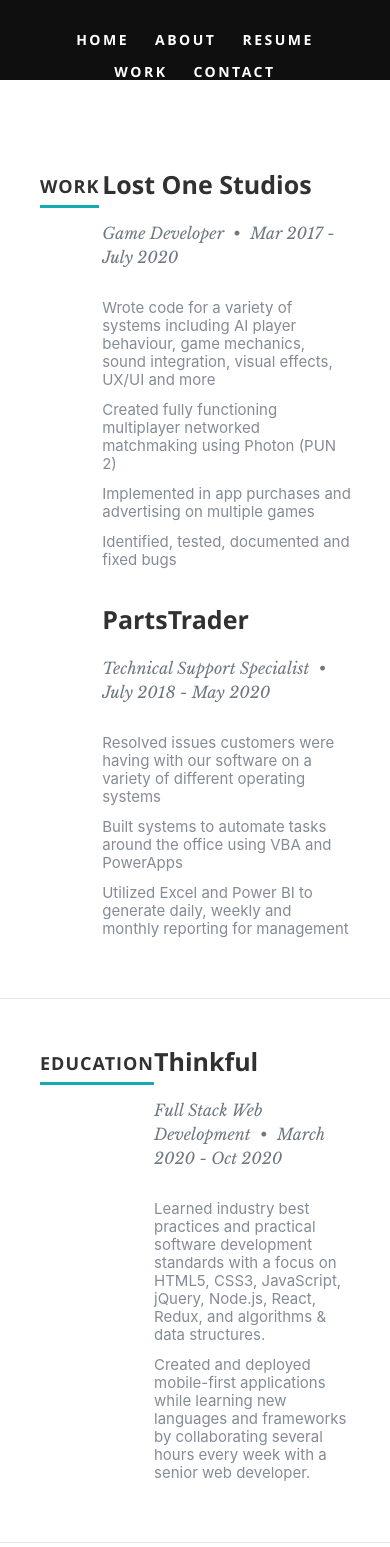
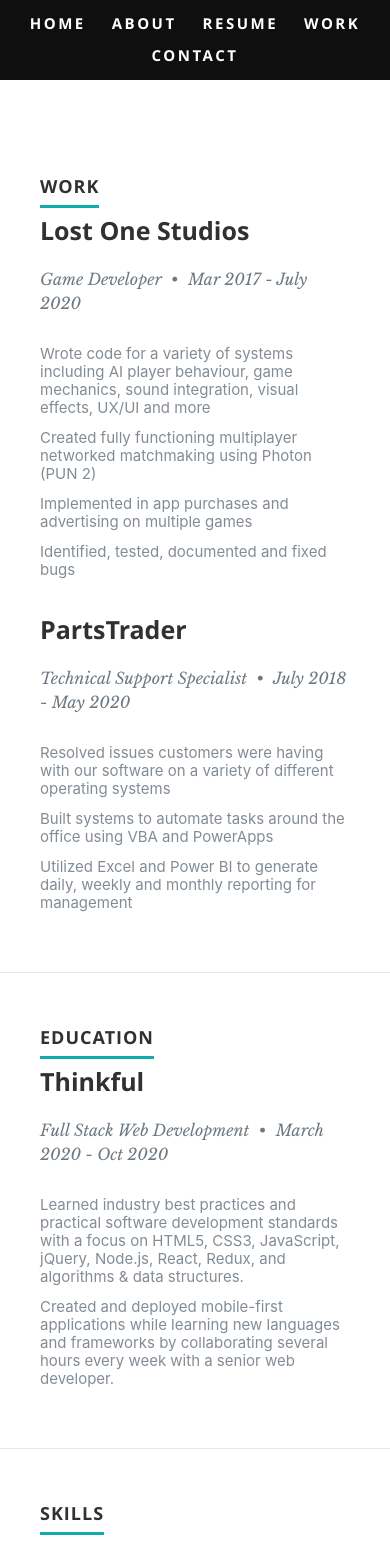
Before and after one commit to nickthorpe71/portfolio, a React (Create React App) app: page /resume in a window 390 px wide. Shown: the top 1547 px of the page. Built offline with nearby package versions, Linux system fonts and the light colour scheme.

Commit message:
adds media queries

```diff
--- a/src/Components/About/About.css
+++ b/src/Components/About/About.css
@@ -24,6 +24,9 @@
   padding: 4rem;
   width: 100%;
   border-radius: 100%;
+  max-width: 40rem;
+  min-width: 30rem;
+  margin: 0 auto;
 }
 
 #about .contact-details { width: 42%; }
@@ -32,7 +35,11 @@
   padding-top: 6px;
 }
 
-#about .main-col { padding-right: 5%; }
+#about .main-col {
+  padding-right: 5%;
+  width: 90%;
+  margin: 0 auto;
+}
 #about .download .button {
   margin-top: 6px;
   background: #444;
@@ -45,3 +52,14 @@
   margin-right: 15px;
   font-size: 20px;
 }
+
+#about .main-row{
+  display: flex;
+  flex-direction: column;
+}
+
+@media only screen and (min-width: 700px) {
+  #about .main-row{
+    flex-direction: row;
+  }
+}
--- a/src/Components/About/About.js
+++ b/src/Components/About/About.js
@@ -4,7 +4,7 @@
 export default function About(props) {
   return (
     <section id="about">
-      <div className="row">
+      <div className="main-row">
         <div className="column">
           <img className="profile-pic" src="images/profilepic.png" alt="profile pic" />
         </div>
--- a/src/Components/Contact/Contact.css
+++ b/src/Components/Contact/Contact.css
@@ -28,6 +28,8 @@
 }
 
 #contact .section-body{
+  display: flex;
+  flex-direction: column-reverse;
   width: 80%;
   margin: 0 auto;
 }
@@ -111,3 +113,9 @@
   left: 18px;
   top: 17px;
 }
+
+@media only screen and (min-width: 700px) {
+  #contact .section-body{
+    flex-direction: row;
+  }
+}
--- a/src/Components/Header/Header.css
+++ b/src/Components/Header/Header.css
@@ -13,14 +13,14 @@
 }
 
 #nav-wrap {
-  font: 1.4rem 'opensans-bold', sans-serif;
+  font: 1.5rem 'opensans-bold', sans-serif;
   width: 100%;
   text-transform: uppercase;
   letter-spacing: 2.5px;
 }
 
 ul#nav {
-  margin: 2.4rem;
+  margin: 0.75rem;
   display: flex;
   flex-direction: row;
   justify-content: center;
@@ -44,3 +44,13 @@
 
 ul#nav li a { color: #fff; }
 ul#nav li a:hover { color: #f4d043; }
+
+@media only screen and (min-width: 700px) {
+  ul#nav {
+    margin: 2.4rem;
+  }
+
+  #nav-wrap {
+    font: 1.4rem 'opensans-bold', sans-serif;
+  }
+}
--- a/src/Components/Resume/Resume.css
+++ b/src/Components/Resume/Resume.css
@@ -22,15 +22,18 @@
 }
 
 #resume .header-col {
-  padding: 0.5rem 0 0 4rem;
+  padding: 0.5rem 2rem 0 4rem;
   flex: 2;
 }
 #resume .main-col {
+  padding: 0.5rem 2rem 0 4rem;
   padding-right: 10%;
   flex: 8;
 }
 
-.education, .work {
+.education, .work, .skill {
+  display: flex;
+  flex-direction: column;
   margin-bottom: 48px;
   padding-bottom: 24px;
   border-bottom: 1px solid #E8E8E8;
@@ -49,3 +52,9 @@
   font: 15px/24px 'opensans-regular', sans-serif;
   margin-top: 6px;
 }
+
+@media only screen and (min-width: 500px) {
+  .work, .education, .skill{
+    flex-direction: row;
+  }
+}
--- a/src/Components/Resume/Resume.js
+++ b/src/Components/Resume/Resume.js
@@ -7,7 +7,7 @@
     <section id="resume">
       {/* Work
       ----------------------------------------------- */}
-      <div className="row work">
+      <div className="work">
         <div className="column header-col">
           <h1><span>Work</span></h1>
         </div>
@@ -53,7 +53,7 @@
       </div> {/* End Work */}
       {/* Education
       ----------------------------------------------- */}
-      <div className="row education">
+      <div className="education">
         <div className="column header-col">
           <h1><span>Education</span></h1>
         </div>
@@ -76,7 +76,7 @@
       </div> {/* End Education */}
       {/* Skills
       ----------------------------------------------- */}
-      <div className="row skill">
+      <div className="skill">
         <div className="column header-col">
           <h1><span>Skills</span></h1>
         </div>
```
